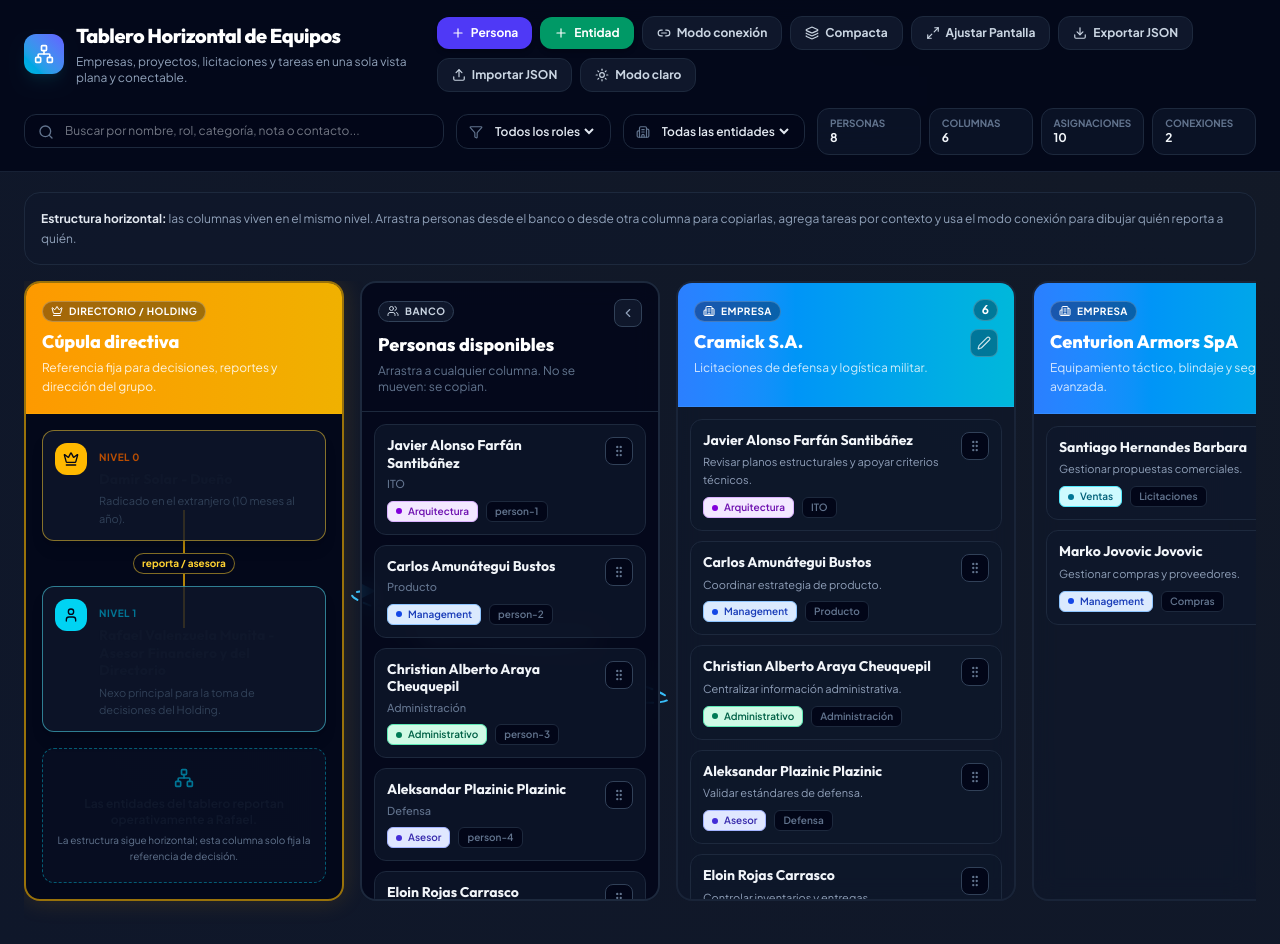
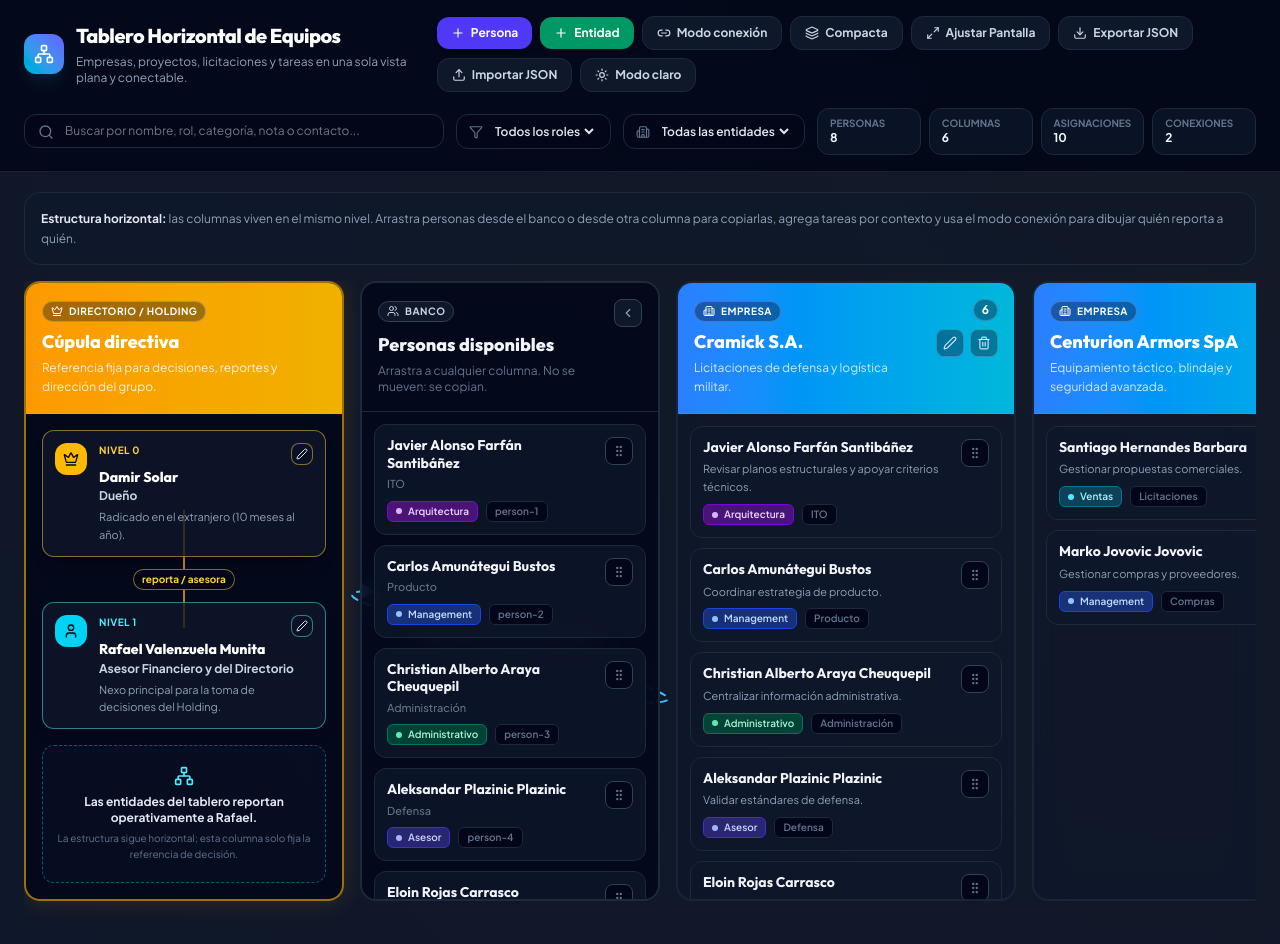
Before and after one commit to christianaraya20-coder/proyecto_3, a React (Vite) app: page / in a window 1280 px wide. Shown: the top 944 px of the page. Built offline with nearby package versions, Linux system fonts and the light colour scheme.

Commit message:
Habilitar edicion de cupula directiva, eliminacion de entidades y arreglar contraste

```diff
--- a/src/App.tsx
+++ b/src/App.tsx
@@ -88,11 +88,20 @@ interface ReportConnection {
   label: string;
 }
 
+interface HoldingMember {
+  id: string;
+  level: 0 | 1;
+  name: string;
+  role: string;
+  notes: string;
+}
+
 interface BoardState {
   people: Person[];
   entities: BoardEntity[];
   assignments: Assignment[];
   connections: ReportConnection[];
+  holdingMembers: HoldingMember[];
 }
 
 interface ToastMessage {
@@ -190,6 +199,10 @@ const INITIAL_STATE: BoardState = {
     { id: 'conn-1', sourcePersonId: 'person-3', targetPersonId: 'person-2', label: 'Reporta avances administrativos' },
     { id: 'conn-2', sourcePersonId: 'person-7', targetPersonId: 'person-8', label: 'Coordina licitación y compras' },
   ],
+  holdingMembers: [
+    { id: 'holding-0', level: 0, name: 'Damir Solar', role: 'Dueño', notes: 'Radicado en el extranjero (10 meses al año).' },
+    { id: 'holding-1', level: 1, name: 'Rafael Valenzuela Munita', role: 'Asesor Financiero y del Directorio', notes: 'Nexo principal para la toma de decisiones del Holding.' },
+  ],
 };
 
 function createId(prefix: string) {
@@ -215,6 +228,17 @@ function isValidBoardState(value: unknown): value is BoardState {
   );
 }
 
+// `holdingMembers` was introduced after boards were already saved/exported.
+// Backfill it with the default pair so older stored/imported states keep working.
+function withHoldingMembersFallback(state: BoardState): BoardState {
+  return {
+    ...state,
+    holdingMembers: Array.isArray(state.holdingMembers) && state.holdingMembers.length > 0
+      ? state.holdingMembers
+      : INITIAL_STATE.holdingMembers,
+  };
+}
+
 function loadState(): BoardState {
   if (typeof window === 'undefined') return INITIAL_STATE;
 
@@ -223,7 +247,7 @@ function loadState(): BoardState {
     if (stored) {
       const parsed = JSON.parse(stored);
       if (isValidBoardState(parsed)) {
-        return parsed;
+        return withHoldingMembersFallback(parsed);
       }
     }
 
@@ -253,7 +277,7 @@ function loadState(): BoardState {
           taskText: employee.notes || '',
         }));
 
-        return { people, entities, assignments, connections: [] };
+        return { people, entities, assignments, connections: [], holdingMembers: INITIAL_STATE.holdingMembers };
       }
     }
   } catch {
@@ -480,6 +504,7 @@ function EntityColumn({
   onOpenPerson,
   onConnect,
   onEditEntity,
+  onDeleteEntity,
 }: {
   entity: BoardEntity;
   assignments: Assignment[];
@@ -492,6 +517,7 @@ function EntityColumn({
   onOpenPerson: (person: Person) => void;
   onConnect: (person: Person) => void;
   onEditEntity: (entity: BoardEntity) => void;
+  onDeleteEntity: (entity: BoardEntity) => void;
 }) {
   const { setNodeRef, isOver } = useDroppable({ id: `entity:${entity.id}` });
   const meta = ENTITY_META[entity.type];
@@ -520,6 +546,7 @@ function EntityColumn({
           </div>
           <div className="flex flex-col items-end gap-2">
             <span className={`rounded-full border border-white/20 bg-slate-950/35 font-bold text-white ${fitMode ? 'px-1.5 py-0.5 text-[10px]' : 'px-2 py-0.5 text-xs'}`}>{assignments.length}</span>
+            <div className="flex items-center gap-1.5">
               <button
                 type="button"
                 onClick={() => onEditEntity(entity)}
@@ -528,6 +555,15 @@ function EntityColumn({
               >
                 <Edit2 className="h-3.5 w-3.5" />
               </button>
+              <button
+                type="button"
+                onClick={() => onDeleteEntity(entity)}
+                className="rounded-lg border border-white/20 bg-slate-950/35 p-1.5 text-white/80 transition-colors hover:border-red-300/60 hover:bg-red-950/50 hover:text-red-200"
+                title="Eliminar entidad"
+              >
+                <Trash2 className="h-3.5 w-3.5" />
+              </button>
+            </div>
           </div>
         </div>
       </header>
@@ -565,7 +601,63 @@ function EntityColumn({
   );
 }
 
-function HoldingColumn({ fitMode }: { fitMode: boolean }) {
+function HoldingCard({
+  member,
+  icon: Icon,
+  accent,
+  onEdit,
+}: {
+  member: HoldingMember;
+  icon: React.ElementType;
+  accent: 'amber' | 'cyan';
+  onEdit: (member: HoldingMember) => void;
+}) {
+  const accentClasses =
+    accent === 'amber'
+      ? { border: 'border-amber-300/50', iconBg: 'bg-amber-400', label: 'text-amber-700 dark:text-amber-300', editBorder: 'border-amber-300/50 hover:bg-amber-400/20' }
+      : { border: 'border-cyan-300/50', iconBg: 'bg-cyan-400', label: 'text-cyan-700 dark:text-cyan-300', editBorder: 'border-cyan-300/50 hover:bg-cyan-400/20' };
+
+  return (
+    <div className={`holding-card relative z-10 rounded-xl border ${accentClasses.border} bg-slate-900/80 p-3 shadow-lg`}>
+      <div className="flex items-start gap-3">
+        <div className={`rounded-xl ${accentClasses.iconBg} p-2 text-slate-950`}>
+          <Icon className="h-4 w-4" />
+        </div>
+        <div className="min-w-0 flex-1">
+          <div className="flex items-start justify-between gap-2">
+            <span className={`text-[10px] font-extrabold uppercase tracking-wider ${accentClasses.label}`}>
+              Nivel {member.level}
+            </span>
+            <button
+              type="button"
+              onClick={() => onEdit(member)}
+              className={`rounded-lg border ${accentClasses.editBorder} bg-slate-950/10 p-1 text-slate-700 transition-colors dark:text-slate-200`}
+              title="Editar miembro"
+            >
+              <Edit2 className="h-3 w-3" />
+            </button>
+          </div>
+          <h4 className="mt-1 break-words font-display text-sm font-extrabold leading-tight text-slate-900 dark:text-white">{member.name}</h4>
+          <p className="mt-0.5 text-xs font-bold text-slate-800 dark:text-slate-300">{member.role}</p>
+          <p className="mt-1 text-[11px] leading-relaxed text-slate-700 dark:text-slate-400">{member.notes}</p>
+        </div>
+      </div>
+    </div>
+  );
+}
+
+function HoldingColumn({
+  members,
+  fitMode,
+  onEditMember,
+}: {
+  members: HoldingMember[];
+  fitMode: boolean;
+  onEditMember: (member: HoldingMember) => void;
+}) {
+  const level0 = members.find((member) => member.level === 0);
+  const level1 = members.find((member) => member.level === 1);
+
   return (
     <section
       className={`holding-column z-30 flex h-[620px] shrink-0 flex-col overflow-hidden rounded-2xl border-2 border-amber-400/60 bg-slate-950/85 shadow-[0_0_24px_rgba(245,158,11,0.16)] backdrop-blur-md ${
@@ -584,35 +676,13 @@ function HoldingColumn({ fitMode }: { fitMode: boolean }) {
       <div className={`relative flex flex-1 flex-col ${fitMode ? 'p-2' : 'p-4'}`}>
         <div className="absolute left-1/2 top-[96px] h-[118px] w-0.5 -translate-x-1/2 bg-amber-400/70" />
 
-        <div className="holding-card relative z-10 rounded-xl border border-amber-300/50 bg-slate-900/80 p-3 shadow-lg">
-          <div className="flex items-start gap-3">
-            <div className="rounded-xl bg-amber-400 p-2 text-slate-950">
-              <Crown className="h-4 w-4" />
-            </div>
-            <div className="min-w-0">
-              <span className="text-[10px] font-extrabold uppercase tracking-wider text-amber-700 dark:text-amber-300">Nivel 0</span>
-              <h4 className="mt-1 font-display text-sm font-extrabold leading-tight text-slate-900 dark:text-white">Damir Solar - Dueño</h4>
-              <p className="mt-1 text-[11px] leading-relaxed text-slate-700 dark:text-slate-400">Radicado en el extranjero (10 meses al año).</p>
-            </div>
-          </div>
-        </div>
+        {level0 && <HoldingCard member={level0} icon={Crown} accent="amber" onEdit={onEditMember} />}
 
         <div className="z-10 mx-auto my-3 rounded-full border border-amber-300/50 bg-slate-950 px-2 py-0.5 text-[10px] font-bold text-amber-300">
           reporta / asesora
         </div>
 
-        <div className="holding-card relative z-10 rounded-xl border border-cyan-300/50 bg-slate-900/80 p-3 shadow-lg">
-          <div className="flex items-start gap-3">
-            <div className="rounded-xl bg-cyan-400 p-2 text-slate-950">
-              <User className="h-4 w-4" />
-            </div>
-            <div className="min-w-0">
-              <span className="text-[10px] font-extrabold uppercase tracking-wider text-cyan-700 dark:text-cyan-300">Nivel 1</span>
-              <h4 className="mt-1 font-display text-sm font-extrabold leading-tight text-slate-900 dark:text-white">Rafael Valenzuela Munita - Asesor Financiero y del Directorio</h4>
-              <p className="mt-1 text-[11px] leading-relaxed text-slate-700 dark:text-slate-400">Nexo principal para la toma de decisiones del Holding.</p>
-            </div>
-          </div>
-        </div>
+        {level1 && <HoldingCard member={level1} icon={User} accent="cyan" onEdit={onEditMember} />}
 
         <div className="mt-4 flex flex-1 flex-col items-center justify-center rounded-xl border border-dashed border-cyan-400/40 bg-slate-900/45 p-3 text-center">
           <Network className="mb-2 h-5 w-5 text-cyan-700 dark:text-cyan-300" />
@@ -639,8 +709,10 @@ export default function App() {
   const [activePersonId, setActivePersonId] = useState<string | null>(null);
   const [isPersonModalOpen, setIsPersonModalOpen] = useState(false);
   const [isEntityModalOpen, setIsEntityModalOpen] = useState(false);
+  const [isHoldingModalOpen, setIsHoldingModalOpen] = useState(false);
   const [editingPersonId, setEditingPersonId] = useState<string | null>(null);
   const [editingEntityId, setEditingEntityId] = useState<string | null>(null);
+  const [editingHoldingId, setEditingHoldingId] = useState<string | null>(null);
   const [manualAssignEntityId, setManualAssignEntityId] = useState('');
   const [toasts, setToasts] = useState<ToastMessage[]>([]);
   const [connectionLines, setConnectionLines] = useState<ConnectionLine[]>([]);
@@ -661,6 +733,12 @@ export default function App() {
     name: '',
     type: 'empresa' as EntityType,
     description: '',
+  });
+
+  const [holdingForm, setHoldingForm] = useState({
+    name: '',
+    role: '',
+    notes: '',
   });
 
   const sensors = useSensors(
@@ -772,7 +850,7 @@ export default function App() {
 
       if (!window.confirm('Importar reemplazará todos los datos actuales del tablero. ¿Continuar?')) return;
 
-      setBoard(parsed);
+      setBoard(withHoldingMembersFallback(parsed));
       setSelectedPersonId(null);
       setSelectedConnectionPersonId(null);
       showToast('Tablero importado correctamente.', 'success');
@@ -930,9 +1008,9 @@ export default function App() {
 
   const handleDeletePerson = (personId: string) => {
     const person = board.people.find((candidate) => candidate.id === personId);
-    if (!person) return;
-
-    if (!window.confirm(`¿Eliminar definitivamente a ${person.name}? Se quitarán sus asignaciones, tareas y conexiones.`)) return;
+    if (!person) return false;
+
+    if (!window.confirm(`¿Eliminar definitivamente a ${person.name}? Se quitará del banco de personas, del tablero y de sus conexiones.`)) return false;
 
     setBoard((prev) => ({
       ...prev,
@@ -944,6 +1022,44 @@ export default function App() {
     }));
     setSelectedPersonId(null);
     showToast(`${person.name} eliminado definitivamente.`, 'warning');
+    return true;
+  };
+
+  const handleDeleteEntity = (entityId: string) => {
+    const entity = board.entities.find((candidate) => candidate.id === entityId);
+    if (!entity) return;
+
+    if (!window.confirm(`¿Eliminar definitivamente "${entity.name}"? Se quitarán sus asignaciones asociadas.`)) return;
+
+    setBoard((prev) => ({
+      ...prev,
+      entities: prev.entities.filter((candidate) => candidate.id !== entityId),
+      assignments: prev.assignments.filter((assignment) => assignment.entityId !== entityId),
+    }));
+    showToast(`${entity.name} eliminado definitivamente.`, 'warning');
+  };
+
+  const openEditHoldingModal = (member: HoldingMember) => {
+    setEditingHoldingId(member.id);
+    setHoldingForm({ name: member.name, role: member.role, notes: member.notes });
+    setIsHoldingModalOpen(true);
+  };
+
+  const handleSaveHolding = (event: React.FormEvent) => {
+    event.preventDefault();
+    if (!editingHoldingId || !holdingForm.name.trim()) return;
+
+    setBoard((prev) => ({
+      ...prev,
+      holdingMembers: prev.holdingMembers.map((member) =>
+        member.id === editingHoldingId
+          ? { ...member, name: holdingForm.name.trim(), role: holdingForm.role.trim(), notes: holdingForm.notes.trim() }
+          : member
+      ),
+    }));
+    setIsHoldingModalOpen(false);
+    setEditingHoldingId(null);
+    showToast('Cúpula directiva actualizada.', 'success');
   };
 
   const handleAssignPersonToEntity = (personId: string, entityId: string) => {
@@ -1332,7 +1448,7 @@ export default function App() {
                 })}
               </svg>
 
-              <HoldingColumn fitMode={fitToScreen} />
+              <HoldingColumn members={board.holdingMembers} fitMode={fitToScreen} onEditMember={openEditHoldingModal} />
 
               <section
                 className={`z-30 flex h-[620px] shrink-0 flex-col overflow-hidden rounded-2xl border-2 border-slate-800 bg-slate-950/80 backdrop-blur-md transition-all ${
@@ -1346,7 +1462,7 @@ export default function App() {
                         <Users className="h-3 w-3" />
                         Banco
                       </span>
-                      <h3 className="mt-2 font-display text-lg font-extrabold text-white">Personas disponibles</h3>
+                      <h3 className="mt-2 font-display text-lg font-extrabold text-slate-900 dark:text-slate-100">Personas disponibles</h3>
                       <p className="mt-1 text-xs text-slate-500">Arrastra a cualquier columna. No se mueven: se copian.</p>
                     </div>
                   )}
@@ -1397,6 +1513,7 @@ export default function App() {
                       onOpenPerson={(person) => setSelectedPersonId(person.id)}
                       onConnect={handleConnectPerson}
                       onEditEntity={openEditEntityModal}
+                      onDeleteEntity={(entityToDelete) => handleDeleteEntity(entityToDelete.id)}
                     />
                   </div>
                 );
@@ -1604,9 +1721,25 @@ export default function App() {
               </label>
             </div>
 
-            <div className="mt-5 flex justify-end gap-2">
+            <div className="mt-5 flex items-center justify-between gap-2">
+              {editingPersonId ? (
+                <button
+                  type="button"
+                  onClick={() => {
+                    if (handleDeletePerson(editingPersonId)) setIsPersonModalOpen(false);
+                  }}
+                  className="inline-flex items-center gap-1.5 rounded-xl border border-red-500/30 bg-red-950/30 px-3 py-2 text-xs font-bold text-red-300 hover:bg-red-950/50"
+                >
+                  <Trash2 className="h-3.5 w-3.5" />
+                  Eliminar
+                </button>
+              ) : (
+                <span />
+              )}
+              <div className="flex gap-2">
                 <button type="button" onClick={() => setIsPersonModalOpen(false)} className="rounded-xl border border-slate-800 px-4 py-2 text-xs font-bold text-slate-400 hover:bg-slate-800 hover:text-white">Cancelar</button>
                 <button type="submit" className="rounded-xl bg-indigo-600 px-4 py-2 text-xs font-bold text-white hover:bg-indigo-500">Guardar</button>
+              </div>
             </div>
           </form>
         </div>
@@ -1667,6 +1800,57 @@ export default function App() {
           </form>
         </div>
       )}
-    </div>
-  );
-}
+
+      {isHoldingModalOpen && (
+        <div className="fixed inset-0 z-[100] flex items-center justify-center bg-slate-950/80 p-4 backdrop-blur-sm">
+          <form onSubmit={handleSaveHolding} className="w-full max-w-lg rounded-2xl border border-slate-800 bg-slate-900 p-5 shadow-2xl">
+            <div className="mb-5 flex items-center justify-between">
+              <h2 className="font-display text-lg font-extrabold text-white">Editar miembro de la cúpula directiva</h2>
+              <button
+                type="button"
+                onClick={() => {
+                  setEditingHoldingId(null);
+                  setIsHoldingModalOpen(false);
+                }}
+                className="rounded-lg p-1.5 text-slate-400 hover:bg-slate-800 hover:text-white"
+              >
+                <X className="h-5 w-5" />
+              </button>
+            </div>
+
+            <div className="grid gap-4">
+              <label className="text-xs font-bold text-slate-400">
+                Nombre
+                <input required value={holdingForm.name} onChange={(event) => setHoldingForm({ ...holdingForm, name: event.target.value })} className="mt-1 w-full rounded-xl border border-slate-800 bg-slate-950 px-3 py-2 text-slate-200 outline-none focus:border-amber-500" />
+              </label>
+              <label className="text-xs font-bold text-slate-400">
+                Rol / Cargo
+                <input value={holdingForm.role} onChange={(event) => setHoldingForm({ ...holdingForm, role: event.target.value })} placeholder="Ej: Dueño, Asesor Financiero y del Directorio" className="mt-1 w-full rounded-xl border border-slate-800 bg-slate-950 px-3 py-2 text-slate-200 outline-none focus:border-amber-500" />
+              </label>
+              <label className="text-xs font-bold text-slate-400">
+                Descripción / Notas
+                <textarea value={holdingForm.notes} onChange={(event) => setHoldingForm({ ...holdingForm, notes: event.target.value })} rows={3} placeholder="Ej: Radicado en el extranjero..." className="mt-1 w-full resize-none rounded-xl border border-slate-800 bg-slate-950 px-3 py-2 text-slate-200 outline-none focus:border-amber-500" />
+              </label>
+            </div>
+
+            <div className="mt-5 flex justify-end gap-2">
+              <button
+                type="button"
+                onClick={() => {
+                  setEditingHoldingId(null);
+                  setIsHoldingModalOpen(false);
+                }}
+                className="rounded-xl border border-slate-800 px-4 py-2 text-xs font-bold text-slate-400 hover:bg-slate-800 hover:text-white"
+              >
+                Cancelar
+              </button>
+              <button type="submit" className="rounded-xl bg-amber-500 px-4 py-2 text-xs font-bold text-slate-950 hover:bg-amber-400">
+                Guardar cambios
+              </button>
+            </div>
+          </form>
+        </div>
+      )}
+    </div>
+  );
+}
--- a/src/index.css
+++ b/src/index.css
@@ -1,4 +1,10 @@
 @import "tailwindcss";
+
+/* Bind Tailwind's `dark:` variant to the app's in-app theme toggle (the
+   `.dark` class on <html>) instead of the OS `prefers-color-scheme`, so
+   dark:/light text stays in sync with the "Modo claro/oscuro" button
+   regardless of the operating system's own preference. */
+@custom-variant dark (&:where(.dark, .dark *));
 
 @theme {
   --font-sans: 'Plus Jakarta Sans', sans-serif;
```
Lines whose indentation alone changed are shown as unchanged.
